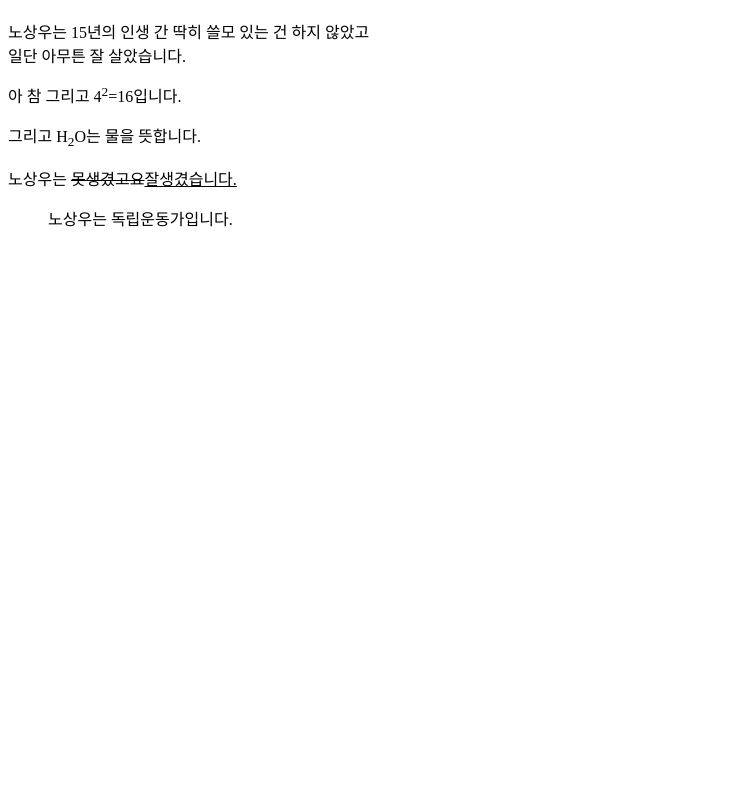
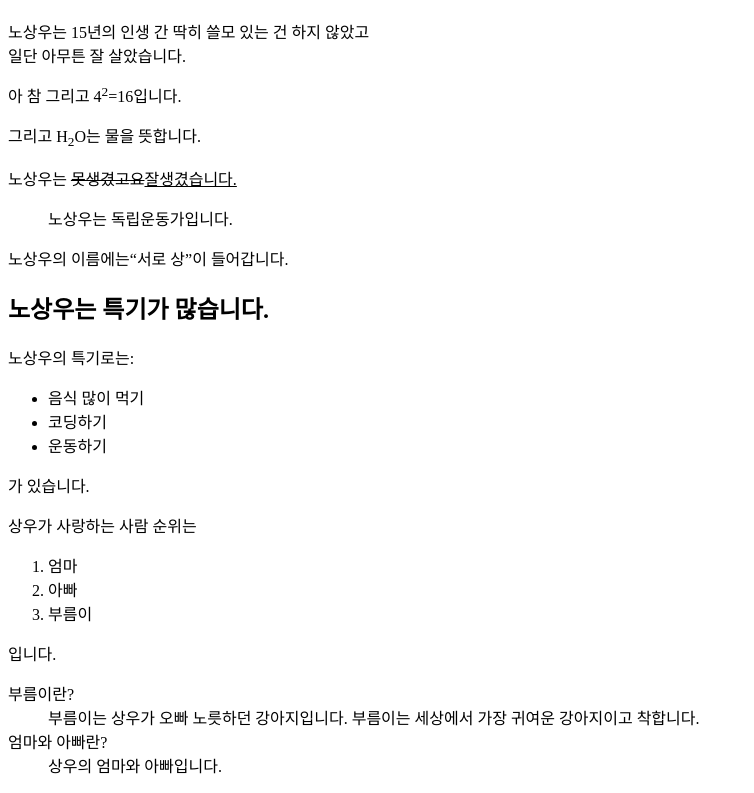
Before and after one commit to vroomeee/portfolio, a plain HTML site: page index.html in a window 1280 px wide. Shown: the part 70-863 px from the top of the page, without its empty margins (0-754 px from the left). Before the commit the page ends 800 px from the top, so only its background shows below. Drawn offline with Linux system fonts and the light colour scheme.

Commit message:
put more details in and added lists

```diff
--- a/index.html
+++ b/index.html
@@ -8,11 +8,37 @@
 </head>
 <body>
     <h1>노상우의 포트폴리오 홈페이지입니다. </h1>
-    <p>노상우는 15년의 인생 간 딱히 쓸모 있는 건 하지 않았고<br> 일단 아무튼 잘 살았습니다.</p>
-    <p>아 참 그리고 4<sup>2</sup>=16입니다.</p>
-    <p>그리고 H<sub>2</sub>O는 물을 뜻합니다.</p>
-    <p>노상우는 <del>못생겼고요</del><ins>잘생겼습니다.</ins></p>
-    <blockquote><p>노상우는 독립운동가입니다.</p></blockquote cite="https://namu.wiki/backlink/%EB%85%B8%EC%83%81%EC%9A%B0">
+    <div class="상우 설명">
+        <span class="p tag 사용">
+            <p>노상우는 15년의 인생 간 딱히 쓸모 있는 건 하지 않았고<br> 일단 아무튼 잘 살았습니다.</p>
+        </span>
+        <p>아 참 그리고 4<sup>2</sup>=16입니다.</p>
+        <p>그리고 H<sub>2</sub>O는 물을 뜻합니다.</p>
+        <p>노상우는 <del>못생겼고요</del><ins>잘생겼습니다.</ins></p>
+        <blockquote><p>노상우는 독립운동가입니다.</p></blockquote cite="https://namu.wiki/backlink/%EB%85%B8%EC%83%81%EC%9A%B0">
+        <p>노상우의 이름에는<q cite="https://namu.wiki/w/%E7%9B%B8?from=%EC%84%9C%EB%A1%9C%20%EC%83%81">서로 상</q>이 들어갑니다.</p>
+        <h2>노상우는 특기가 많습니다.</h2>
+        <p>노상우의 특기로는:</p>
+        <ul>
+            <li>음식 많이 먹기</li>
+            <li>코딩하기</li>
+            <li>운동하기</li>
+        </ul>
+        <p>가 있습니다.</p>
+        <p>상우가 사랑하는 사람 순위는 </p>
+        <ol>
+            <li>엄마</li>
+            <li>아빠</li>
+            <li>부름이</li>
+        </ol>
+        <p>입니다.</p>
+        <dl>
+            <dt>부름이란?</dt>
+            <dd>부름이는 상우가 오빠 노릇하던 강아지입니다. 부름이는 세상에서 가장 귀여운 강아지이고 착합니다.</dd>
+            <dt>엄마와 아빠란?</dt>
+            <dd>상우의 엄마와 아빠입니다.</dd>
+        </dl>
 
+    </div>
 </body>
 </html>
```
